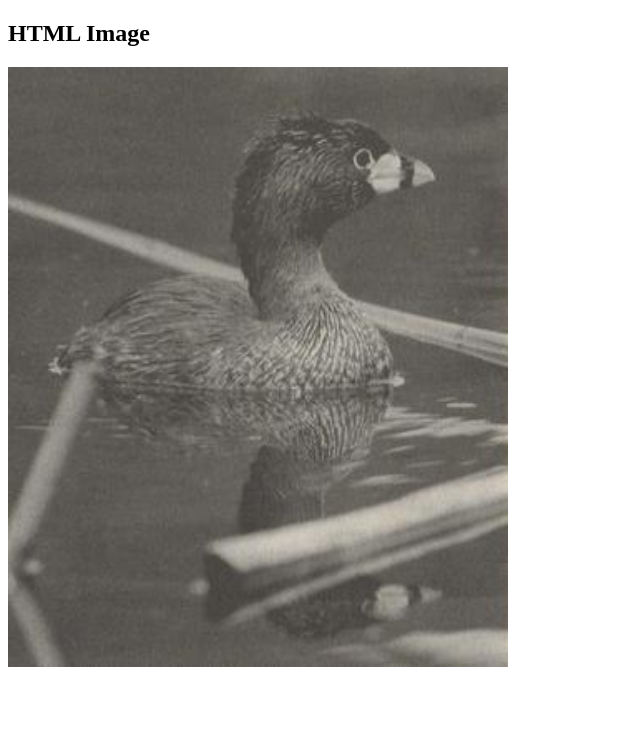
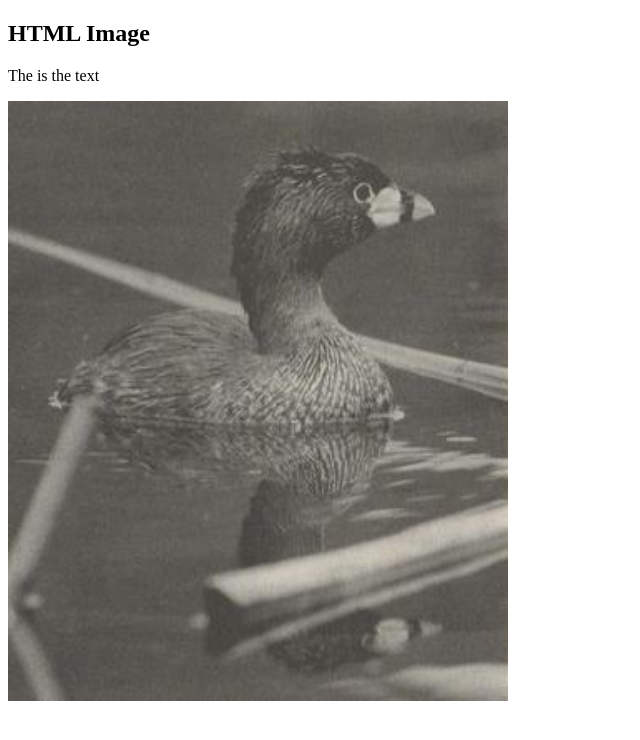
Before and after one commit to PAULAVR02/web, a plain HTML site: page index.html in a window 1280 px wide. Shown: the whole page, without its empty margins (0-640 px from the left). Drawn offline with Linux system fonts and the light colour scheme.

Commit message:
Update index.html

```diff
--- a/index.html
+++ b/index.html
@@ -3,7 +3,8 @@
 <body>
 
 <h2>HTML Image</h2>
-<img src="p1.jpg" width="500" height="600">
+<p> The is the text </p>
+ <img src="p1.jpg" width="500" height="600">
 
 </body>
 </html>
```
